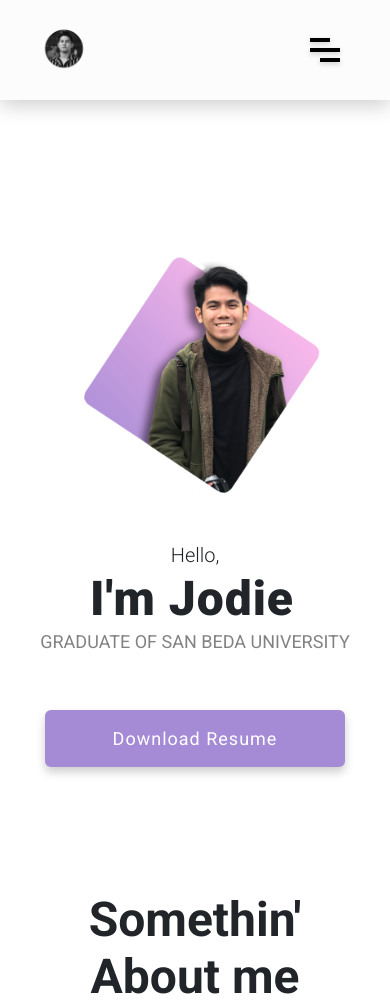
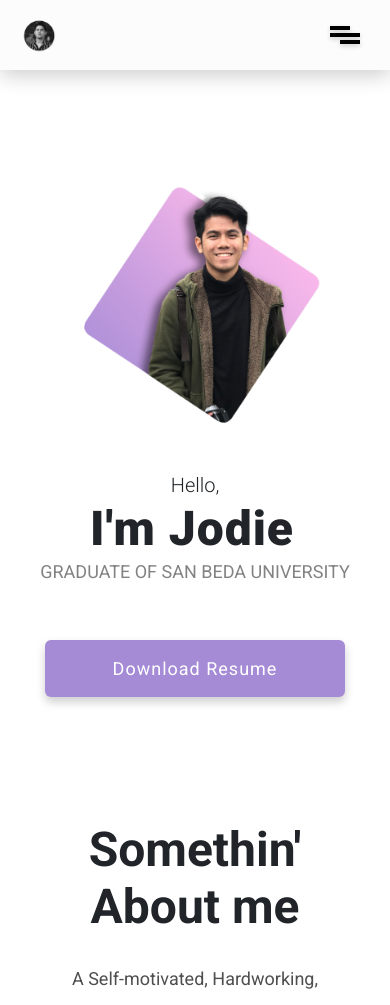
Before and after one commit to jodieumali/mydomain, a PHP site: page / in a window 390 px wide. Shown: the top 1005 px of the page. Run offline with PHP 8.4, Linux system fonts and the light colour scheme; some libraries are stand-ins or nearby versions.

Commit message:
Update Navbar Mobile

```diff
--- a/scripts/script.js
+++ b/scripts/script.js
@@ -24,13 +24,13 @@ $(document).ready(function(){
             $(".nav-links").toggleClass('show-links');
             $(this).toggleClass('active');
             $(".hamburger").toggleClass('hamburger-on-click');
-            $(".hamburger").toggleClass('active');
         });
 
         $(".nav-click").on("click",function(){
             $(".navbar-mobile").removeClass("navbar-mobile-on");
             $(".nav-links").removeClass('show-links');
-            $(".hamburger").removeClass('active');
+            $(".hamburger").removeClass('hamburger-on-click');
+            $(".icon").removeClass('active');
         });
     }
 
--- a/styles/main.css
+++ b/styles/main.css
@@ -82,8 +82,8 @@ body {
     width: 50px;
     height: 50px;
     position: fixed;
-    right: 40px;
-    top: 25px; }
+    right: 20px;
+    top: 10px; }
     .first-part-container .icon .hamburger {
       width: 30px;
       height: 4px;
@@ -104,10 +104,10 @@ body {
       transition: .5s; }
     .first-part-container .icon .hamburger::before {
       width: 20px;
-      top: -10px; }
+      top: -7px; }
     .first-part-container .icon .hamburger::after {
       width: 20px;
-      top: 10px;
+      top: 7px;
       right: 0; }
   .first-part-container .hamburger-on-click {
     color: white;
@@ -389,7 +390,7 @@ body {
   .navbar-mobile {
     display: flex !important;
     width: 100%;
-    height: 100px;
+    height: 70px;
     background-color: #FCFCFC;
     box-shadow: 0px 5px 20px rgba(0, 0, 0, 0.2);
     transition: all .5s ease-in-out;
@@ -400,22 +401,17 @@ body {
       height: 100%;
       width: 100%; }
       .navbar-mobile .head img {
-        margin: 20px 40px;
-        width: 50px;
+        margin: 3px 20px;
+        width: 40px;
         position: fixed;
-        top: 0; }
-      .navbar-mobile .head img:nth-child(2) {
-        cursor: pointer;
-        right: 0;
-        margin: 25px 40px;
-        width: 40px; }
+        top: 10px; }
     .navbar-mobile .nav-links {
       text-align: center;
       height: auto;
       position: absolute;
       top: 50%;
       left: 50%;
-      transform: translate(-50%, -30%);
+      transform: translate(-50%, -40%);
       margin: 0; }
       .navbar-mobile .nav-links ul {
         margin-bottom: 50px; }
@@ -475,7 +471,7 @@ body {
 
   .home-mobile {
     display: block !important;
-    margin-top: 150px; }
+    margin-top: 80px; }
     .home-mobile img {
       position: relative;
       left: 50%;
--- a/styles/main.scss
+++ b/styles/main.scss
@@ -80,11 +80,11 @@ body{
         }
         .hamburger::before{
             width: 20px;
-            top: -10px;
+            top: -7px;
         }
         .hamburger::after{
             width: 20px;
-            top: 10px;
+            top: 7px;
             right: 0;
         }
     }
@@ -280,18 +281,15 @@ body{
         display: none !important;
     }
     .navbar-mobile{
-        display: flex !important; width: 100%; height: 100px; background-color: #FCFCFC; box-shadow: 0px 5px 20px rgba(0,0,0,0.2); transition: all .5s ease-in-out; position: fixed; top: 0; z-index: 15;
+        display: flex !important; width: 100%; height: 70px; background-color: #FCFCFC; box-shadow: 0px 5px 20px rgba(0,0,0,0.2); transition: all .5s ease-in-out; position: fixed; top: 0; z-index: 15;
         .head{
             height: 100%; width: 100%;
             img{
-                margin: 20px 40px; width: 50px; position: fixed; top: 0;
-            }
-            img:nth-child(2){
-                cursor: pointer; right: 0; margin: 25px 40px; width: 40px;
+                margin: 3px 20px; width: 40px; position: fixed; top: 10px;
             }
         }
         .nav-links{
-            text-align: center; height: auto; position: absolute; top: 50%; left: 50%; transform: translate(-50%, -30%); margin: 0;
+            text-align: center; height: auto; position: absolute; top: 50%; left: 50%; transform: translate(-50%, -40%); margin: 0;
             ul{
                 margin-bottom: 50px;
             }
@@ -325,13 +323,13 @@ body{
         }
     }//End of navbar mobile
     .navbar-mobile-on{
-        height: 100vh !important; background-color: #AA8ED8;
+        height: 600px !important; background-color: #AA8ED8;
     }
     .home-content{
         display: none !important;
     }
     .home-mobile{
-        display: block !important; margin-top: 150px;
+        display: block !important; margin-top: 80px;
         img{
             position: relative; left: 50%; transform: translateX(-55%); margin: 100px 20px 30px 20px; width: 250px !important;
         }
```
Also changed, not shown: other parts of styles/main.css (+19 -26 lines), other parts of styles/main.scss (+15 -20 lines), 1 other file.
